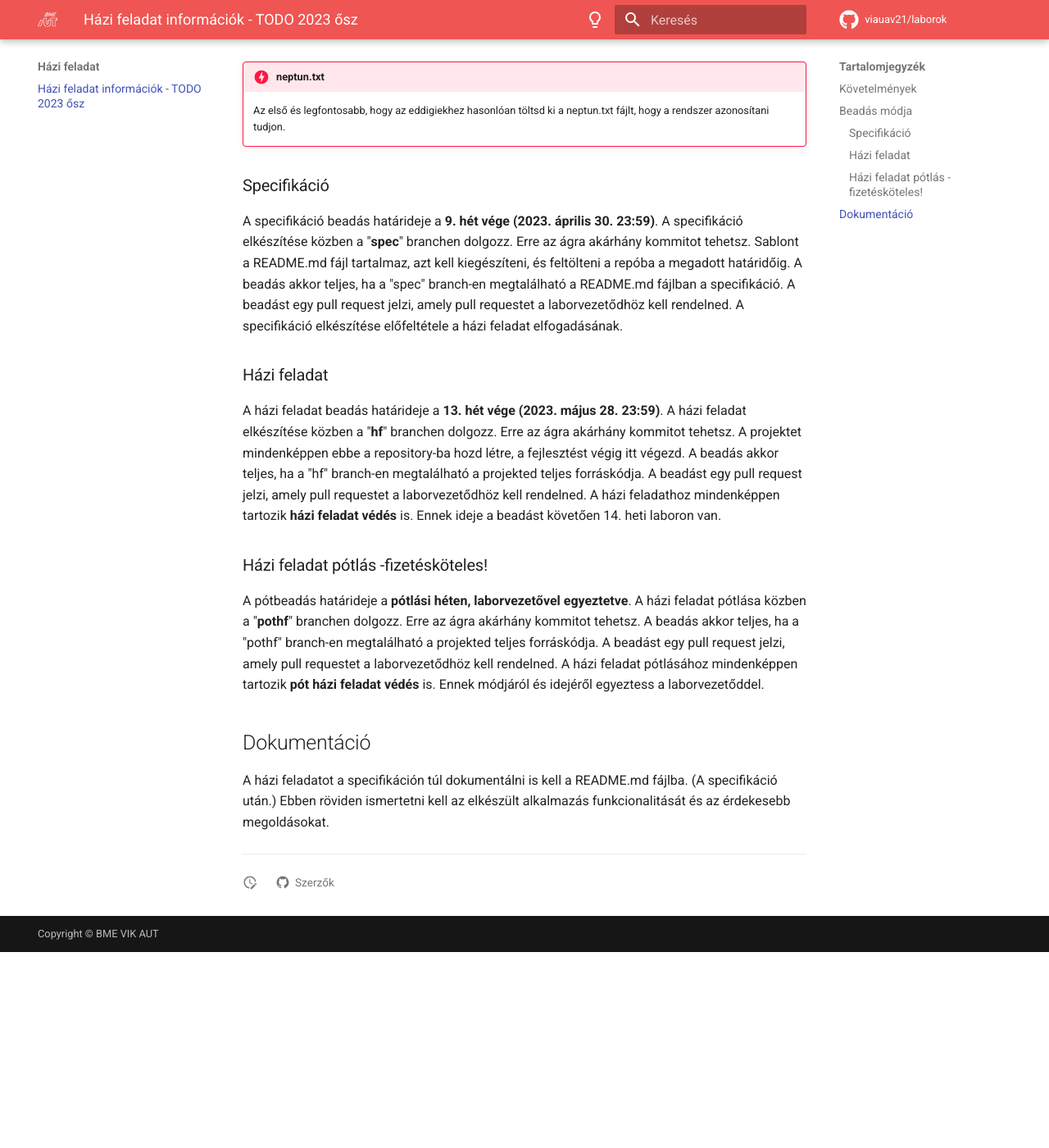
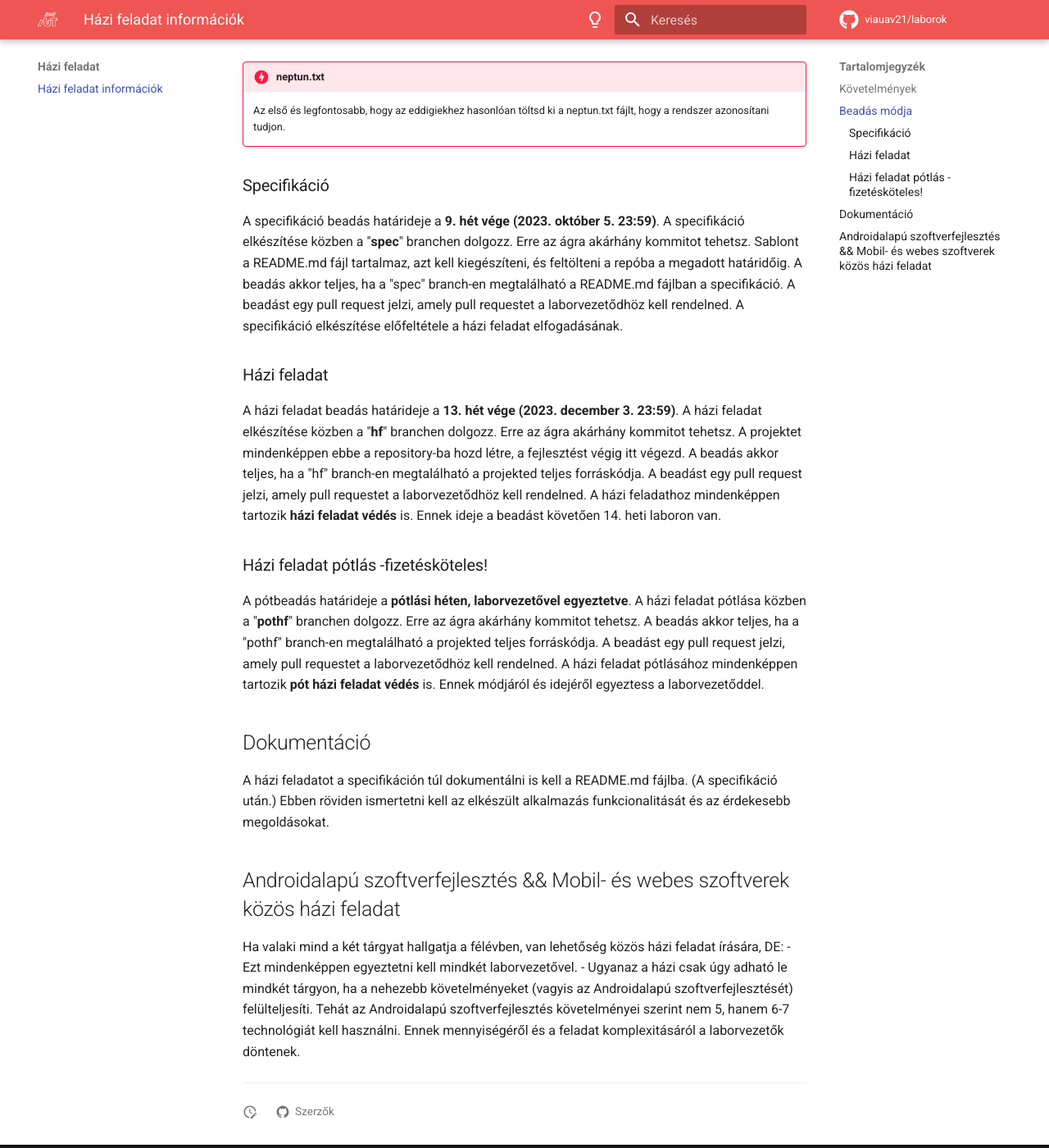
Before and after one commit to VIAUAV21/laborok, an MkDocs documentation site: the page built from docs/hf/index.md, in a window 1280 px wide and 1400 px high, scrolled down 1800 px. Shown: the whole window at 82% size. Built offline with MkDocs 1.6.1 and Material for MkDocs 9.7.7, drawn with Linux system fonts in a browser that asks for light colours; comment, search, counter and statistics services are not loaded; before the commit the page ends 2961 px from its top, so only the background shows below that; some of the changed text lies outside the part shown.

Commit message:
2023 f2 HF update

```diff
--- a/docs/hf/index.md
+++ b/docs/hf/index.md
@@ -1,4 +1,4 @@
-# Házi feladat információk - TODO 2023 ősz
+# Házi feladat információk
 
 A tárgyból házi feladat készítése nem kötelező, de ajánlott.
 Házi feladat készítésével a vizsgát kiváltva megajánlott 4-es vagy 5-ös szerezhető.
@@ -59,7 +59,7 @@
 
 ### Specifikáció
 
-A specifikáció beadás határideje a **9. hét vége (2023. április 30. 23:59)**.
+A specifikáció beadás határideje a **9. hét vége (2023. október 5. 23:59)**.
 A specifikáció elkészítése közben a "**spec**" branchen dolgozz. Erre az ágra akárhány kommitot tehetsz.
 Sablont a README.md fájl tartalmaz, azt kell kiegészíteni, és feltölteni a repóba a megadott határidőig.
 A beadás akkor teljes, ha a "spec" branch-en megtalálható a README.md fájlban a specifikáció. A beadást egy pull request jelzi, amely pull requestet a laborvezetődhöz kell rendelned.
@@ -67,7 +67,7 @@
 
 ### Házi feladat
 
-A házi feladat beadás határideje a **13. hét vége (2023. május 28. 23:59)**.
+A házi feladat beadás határideje a **13. hét vége (2023. december 3. 23:59)**.
 A házi feladat elkészítése közben a "**hf**" branchen dolgozz. Erre az ágra akárhány kommitot tehetsz.
 A projektet mindenképpen ebbe a repository-ba hozd létre, a fejlesztést végig itt végezd.
 A beadás akkor teljes, ha a "hf" branch-en megtalálható a projekted teljes forráskódja. A beadást egy pull request jelzi, amely pull requestet a laborvezetődhöz kell rendelned.
@@ -83,3 +83,9 @@
 ## Dokumentáció
 
 A házi feladatot a specifikáción túl dokumentálni is kell a README.md fájlba. (A specifikáció után.) Ebben röviden ismertetni kell az elkészült alkalmazás funkcionalitását és az érdekesebb megoldásokat.
+
+## Androidalapú szoftverfejlesztés && Mobil- és webes szoftverek közös házi feladat
+
+Ha valaki mind a két tárgyat hallgatja a félévben, van lehetőség közös házi feladat írására, DE:
+- Ezt mindenképpen egyeztetni kell mindkét laborvezetővel.
+- Ugyanaz a házi csak úgy adható le mindkét tárgyon, ha a nehezebb követelményeket (vagyis az Androidalapú szoftverfejlesztését) felülteljesíti. Tehát az Androidalapú szoftverfejlesztés követelményei szerint nem 5, hanem 6-7 technológiát kell használni. Ennek mennyiségéről és a feladat komplexitásáról a laborvezetők döntenek.
```
